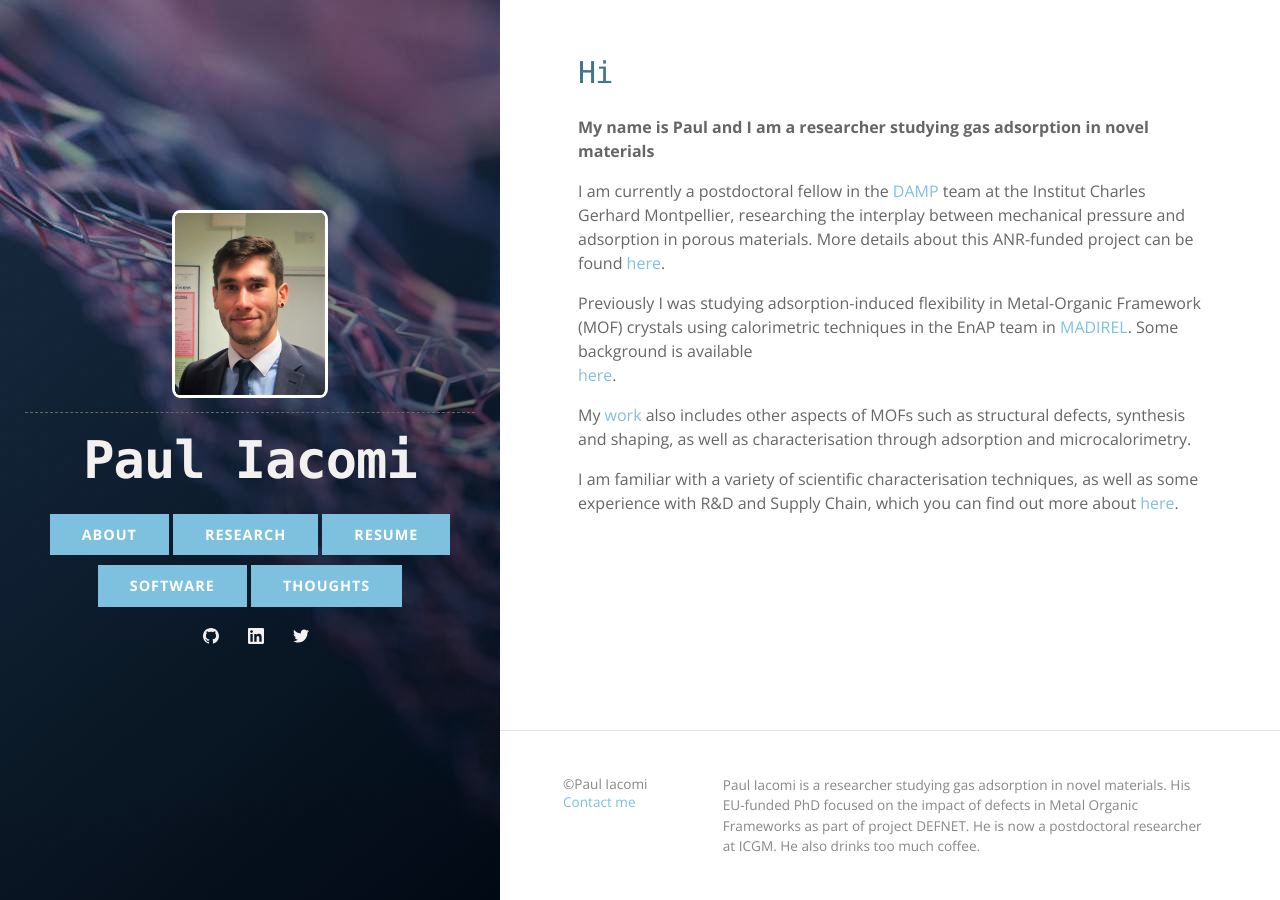
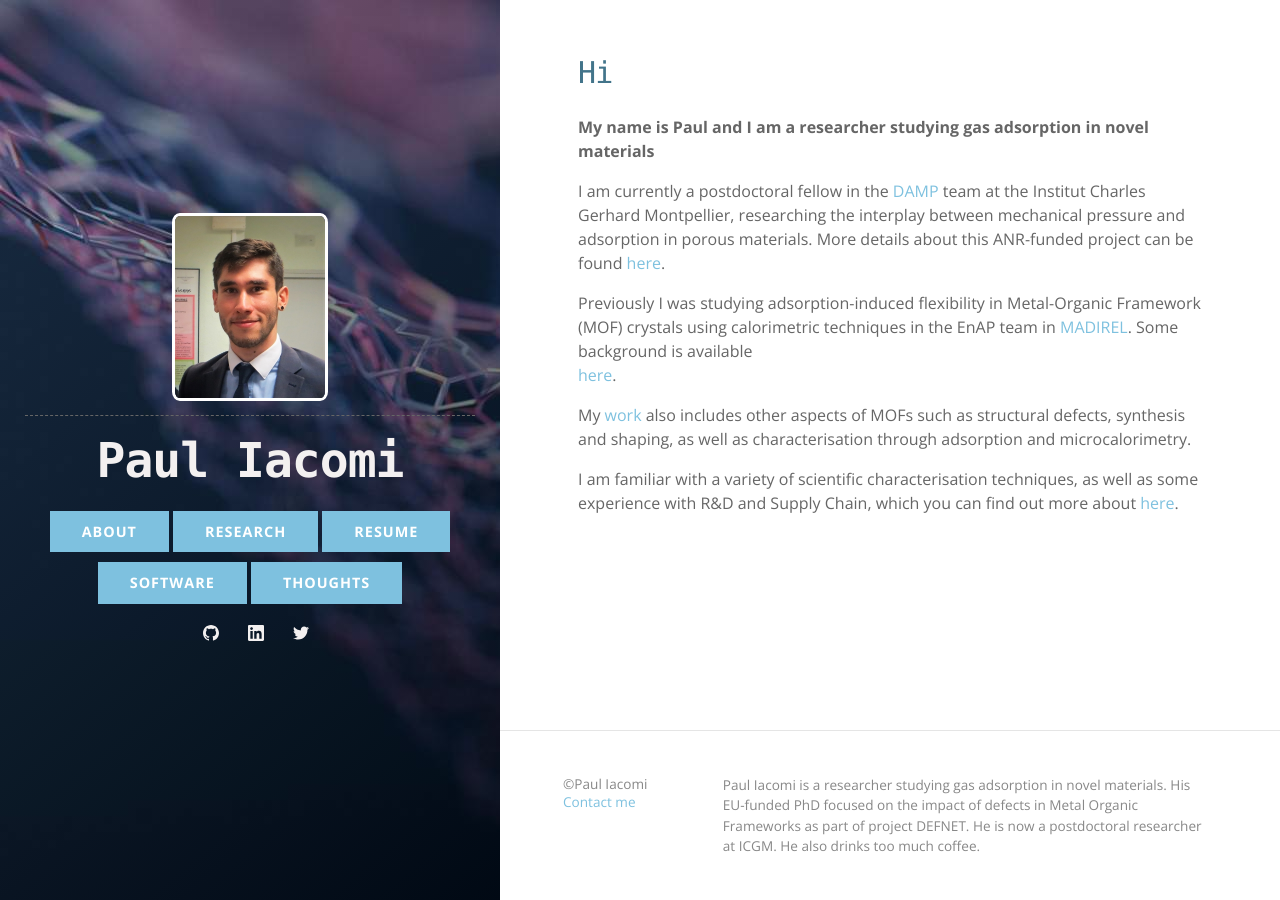
Before and after one commit to pauliacomi/pauliacomi.github.com, a Jekyll site: the page built from index.md, in a window 1280 px wide. Built offline with Jekyll 4.4.1, drawn with Linux system fonts in a browser that asks for light colours; our own code applies the rules of GitHub Pages for plain Markdown files.

Commit message:
relative font

```diff
--- a/_sass/layout.scss
+++ b/_sass/layout.scss
@@ -53,23 +53,22 @@
     -webkit-font-smoothing: antialiased;
 
     @include large {
-        font-size: 3.25rem;
+        @include relative-font-size(3);
     }
     @include medium {
-        font-size: 2.25rem;
+        @include relative-font-size(2);
     }
     @include small {
         text-align: center;
         width: 100%;
         float: none;
-        font-size: 1.75rem;
+        @include relative-font-size(1.5);
     }
 }
 .navbar {
     margin: 0;
     padding: 5px 0 5px 0;
     color: $white;
-    transition: visibility 0.2s;
 
     @include medium{
         margin-top: 5px;
```
